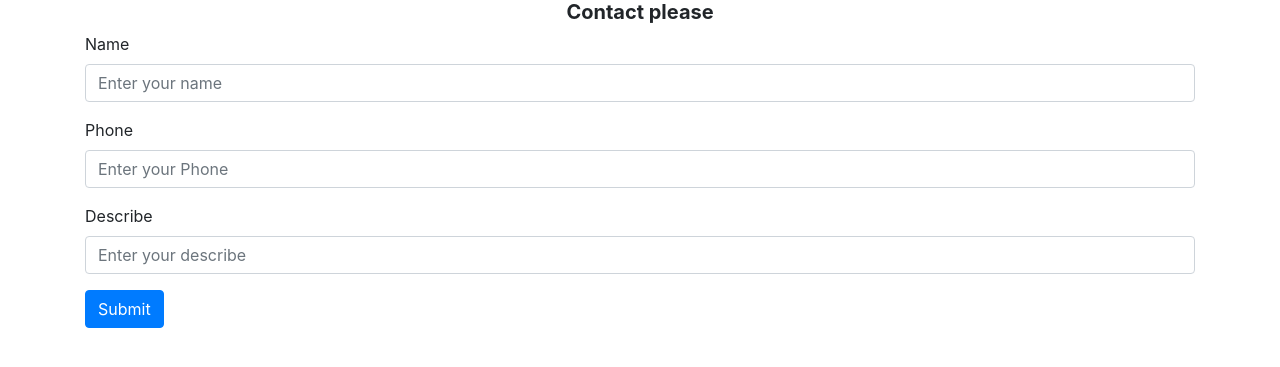
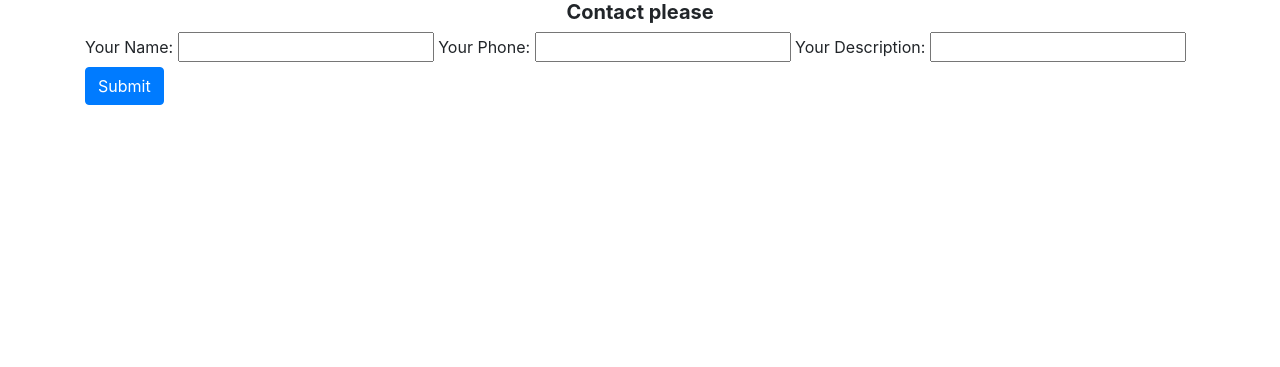
Before and after one commit to adib-the-noob/Django-For-becoming-A-Mango-people, a Django app: template Learnings/templates/contact.html in a window 1280 px wide. Shown: the part 56-423 px from the top of the page. Run offline with Django 4.2, Linux system fonts and the light colour scheme; the template is opened without the code that fills it: values that come from a table or form of the project are taken from there, others are empty.

Commit message:
Django ORM Forms

```diff
--- a/Learnings/templates/contact.html
+++ b/Learnings/templates/contact.html
@@ -14,39 +14,9 @@
 <div class="container">
   <form method="post">
 {% csrf_token %}
-    <div class="mb-3">
-      <label for="Input your Name here" class="form-label">Name</label>
-      <input
-        type="text"
-        class="form-control"
-        placeholder="Enter your name"
-        name="name"
-      />
-    </div>
-
-
-
-    <div class="mb-3">
-      <label for="Input your Name here" class="form-label">Phone</label>
-      <input
-        type="text"
-        class="form-control"
-        placeholder="Enter your Phone"
-        name="phone"
-      />
-    </div>
-
-    <div class="mb-3">
-        <label for="describe" class="form-label">Describe</label>
-        <input
-          type="text"
-          class="form-control"
-          placeholder="Enter your describe"
-          name='content'
-        />
-    </div>
+{{form}}
     <button type="submit" class="btn btn-primary">Submit</button>
     </form>
-
+  </div>
 
 {% endblock body %}
--- a/Learnings/urls.py
+++ b/Learnings/urls.py
@@ -14,13 +14,13 @@ Including another URLconf
     2. Add a URL to urlpatterns:  path('blog/', include('blog.urls'))
 """
 from django.contrib import admin
-from django.urls import path
+from django.urls import path, include
 from . import views
 
 urlpatterns = [
     path('', views.home , name='home'),
     path('home/', views.home, name = 'home'),
     path('second/', views.second, name = 'second'),
-    path('contact/', views.contact, name = 'contact'),
     path('admin/', admin.site.urls),
+    path('firstapp/', include('firstapp.urls')),
 ]
--- /dev/null
+++ b/firstapp/forms.py
@@ -0,0 +1,9 @@
+from importlib.resources import contents
+from operator import contains
+from django import forms
+
+#declearinng the form class
+class ContactForm(forms.Form):
+    name=forms.CharField(max_length=100,label="Your Name")
+    phone=forms.CharField(max_length=100,label="Your Phone")
+    contact=forms.CharField(max_length=100,label="Your Description")
--- /dev/null
+++ b/firstapp/urls.py
@@ -0,0 +1,6 @@
+from django.urls import path
+from .views import contact
+
+urlpatterns = [
+    path('contact/', contact, name = 'contact'),
+]
```
Also changed, not shown: Learnings/views.py (+0 -12 lines), firstapp/views.py (+22 -1 lines), db.sqlite3.
